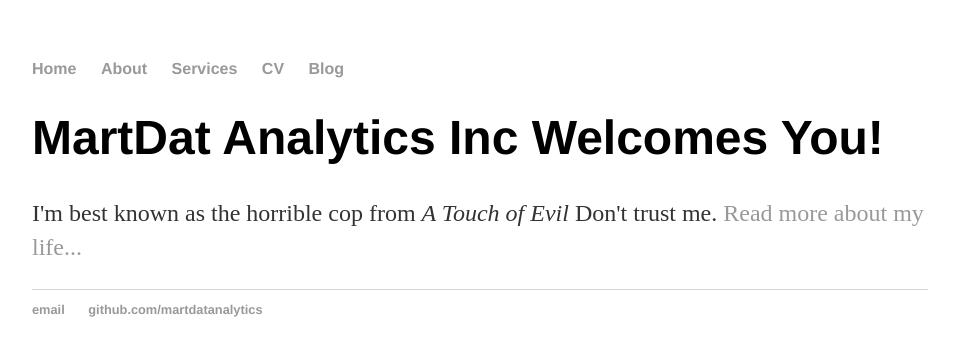
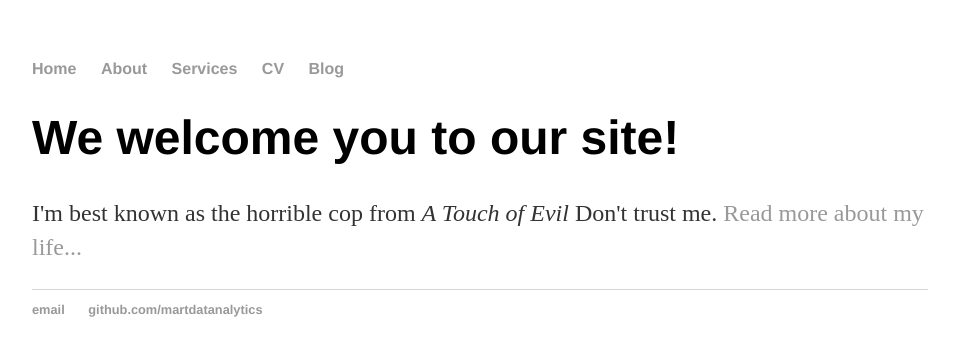
Before and after one commit to martdatanalytics/martdatanalytics.github.io, a Jekyll site: the page built from index.html, in a window 1280 px wide. Shown: the top 356 px of the page, without its empty margins (160-1115 px from the left). Built offline with Jekyll 4.4.1, drawn with Linux system fonts in a browser that asks for light colours.

Commit message:
Update index.html

```diff
--- a/index.html
+++ b/index.html
@@ -3,6 +3,6 @@ layout: default
 title: MartDat Analytics Inc
 ---
 <div class="blurb">
-	<h1>MartDat Analytics Inc Welcomes You!</h1>
+	<h1>We welcome you to our site!</h1>
 	<p>I'm best known as the horrible cop from <em>A Touch of Evil</em> Don't trust me. <a href="/about">Read more about my life...</a></p>
 </div><!-- /.blurb -->
```
